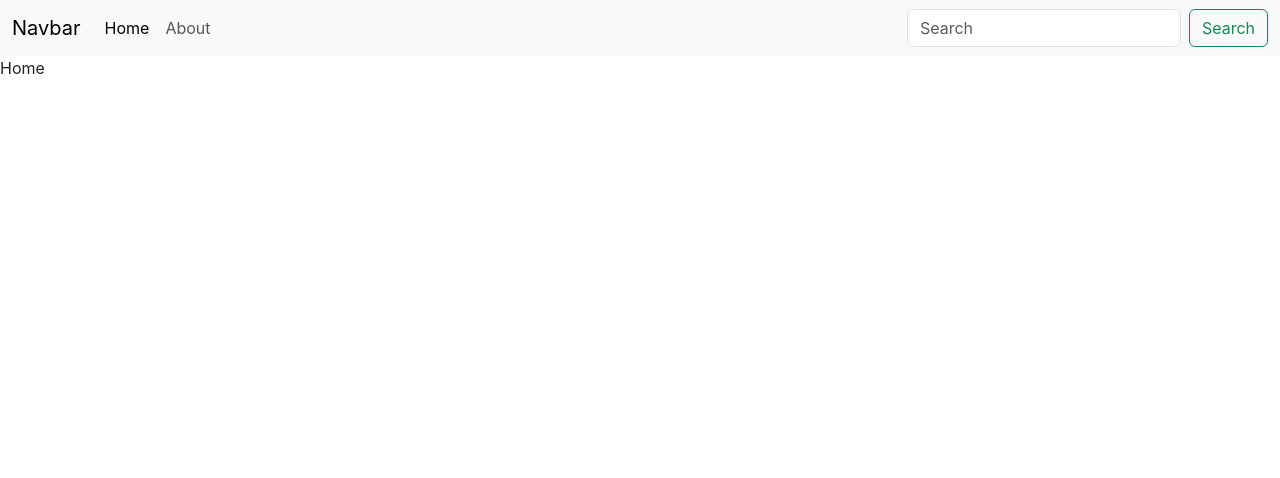
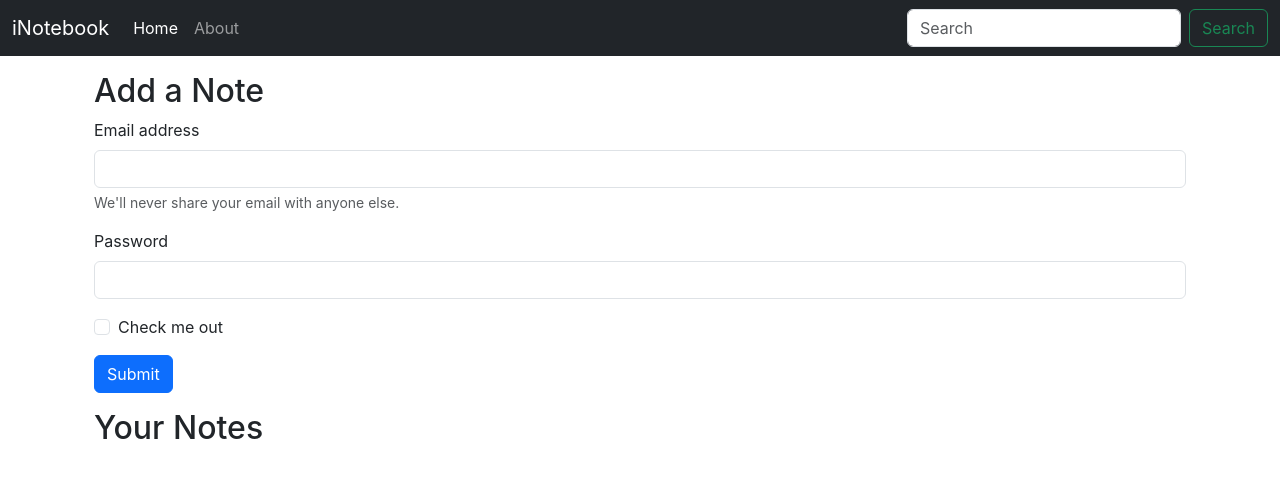
Before and after one commit to happy9099/iNotebook, a React (Create React App) app: page / in a window 1280 px wide. Shown: the top 478 px of the page. Built offline with nearby package versions, Linux system fonts and the light colour scheme; the HTML template or start-up script is replaced by a standard one.

Commit message:
Video 59 : Use Location HOOK in React

```diff
--- a/src/App.js
+++ b/src/App.js
@@ -11,10 +11,12 @@
       <NoteState>
         <Router>
           <Navbar />
+          <div className="container">
           <Routes>
             <Route exact path="/" element={<Home />} />
             <Route exact path="/about" element={<About />} />
           </Routes>
+          </div>
         </Router>
       </NoteState>
     </>
--- a/src/components/About.js
+++ b/src/components/About.js
@@ -1,15 +1,10 @@
 import React, { useContext, useEffect } from 'react'
-import noteContext from '../context/notes/noteContext'
 
 const About = () => {
-  const a = useContext(noteContext)
-  useEffect(() =>{
-    a.update();
-    // eslint-disable-next-line
-  }, [] )
+
   return (
     <div>
-      About {a.state.name} and he is in class {a.state.class}
+      About
     </div>
   )
 }
--- a/src/components/Home.js
+++ b/src/components/Home.js
@@ -3,7 +3,29 @@
 export const Home = () => {
   return (
     <div>
-      Home
+      <div className="container my-3">
+        <h2>Add a Note</h2>
+        <form className="my-2">
+          <div class="mb-3">
+            <label for="exampleInputEmail1" class="form-label">Email address</label>
+            <input type="email" class="form-control" id="exampleInputEmail1" aria-describedby="emailHelp" />
+            <div id="emailHelp" class="form-text">We'll never share your email with anyone else.</div>
+          </div>
+          <div class="mb-3">
+            <label for="exampleInputPassword1" class="form-label">Password</label>
+            <input type="password" class="form-control" id="exampleInputPassword1" />
+          </div>
+          <div class="mb-3 form-check">
+            <input type="checkbox" class="form-check-input" id="exampleCheck1" />
+            <label class="form-check-label" for="exampleCheck1">Check me out</label>
+          </div>
+          <button type="submit" class="btn btn-primary">Submit</button>
+        </form>
+      </div>
+
+      <div className="container my-3">
+        <h2>Your Notes</h2>
+      </div>
     </div>
   )
 }
--- a/src/components/Navbar.js
+++ b/src/components/Navbar.js
@@ -1,26 +1,31 @@
-import React from 'react'
-import { Link } from "react-router-dom";
+import React, { useEffect } from 'react'
+import { Link, useLocation } from "react-router-dom";
+
 
 const Navbar = () => {
+  let location = useLocation();
+  useEffect(() => {
+    console.log(location.pathname);
+  }, [location]);
   return (
-    <nav className="navbar navbar-expand-lg bg-body-tertiary">
+    <nav className="navbar navbar-expand-lg navbar-dark bg-dark">
       <div className="container-fluid">
-    <Link className="navbar-brand" to="/">Navbar</Link>
+        <Link className="navbar-brand" to="/">iNotebook</Link>
         <button className="navbar-toggler" type="button" data-bs-toggle="collapse" data-bs-target="#navbarSupportedContent" aria-controls="navbarSupportedContent" aria-expanded="false" aria-label="Toggle navigation">
           <span className="navbar-toggler-icon"></span>
         </button>
         <div className="collapse navbar-collapse" id="navbarSupportedContent">
           <ul className="navbar-nav me-auto mb-2 mb-lg-0">
             <li className="nav-item">
-          <Link className="nav-link active" aria-current="page" to="/">Home</Link>
+              <Link className={`nav-link ${location.pathname==="/"? "active": ""}`} aria-current="page" to="/">Home</Link>
             </li>
             <li className="nav-item">
-          <Link className="nav-link" to="/about">About</Link>
+              <Link className={`nav-link ${location.pathname==="/about"? "active": ""}`} to="/about">About</Link>
             </li>
 
           </ul>
           <form className="d-flex" role="search">
-        <input className="form-control me-2" type="search" placeholder="Search" aria-label="Search"/>
+            <input className="form-control me-2" type="search" placeholder="Search" aria-label="Search" />
             <button className="btn btn-outline-success" type="submit">Search</button>
           </form>
         </div>
--- a/src/context/notes/NoteState.js
+++ b/src/context/notes/NoteState.js
@@ -2,21 +2,10 @@
 import NoteContext from "./noteContext";
 
 const NoteState = (props) =>{
-    const s1 ={
-        "name": "Happy",
-        "class": "5b"
-    }
-    const [state, setState] = useState(s1);
-    const update= () =>{
-        setTimeout(() => {
-            setState({
-                "name": "appy",
-                "class": "b"
-            })
-        },1000)
-    }
+
+
     return(
-        <NoteContext.Provider value={{state:state, update:update}}>
+        <NoteContext.Provider value={{}}>
             {props.children}
         </NoteContext.Provider>
     )
```
Lines whose indentation alone changed are shown as unchanged.
